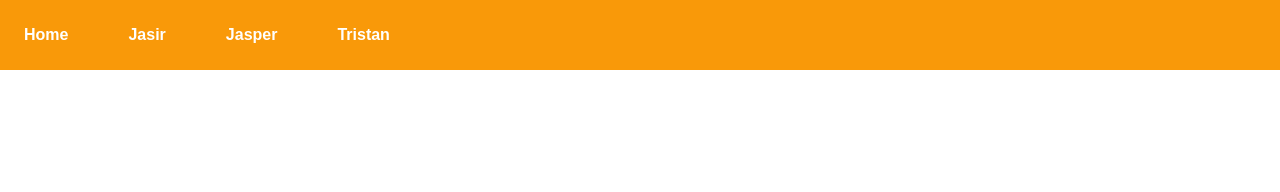
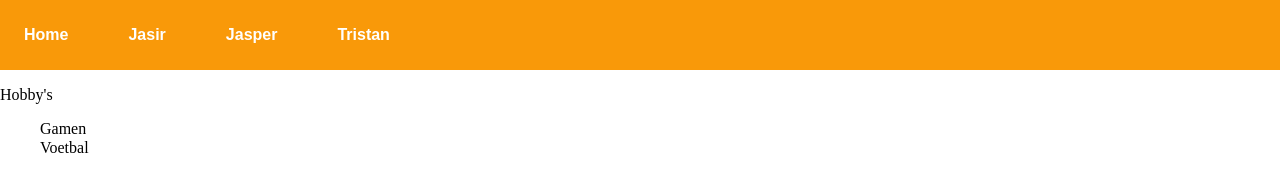
Before and after one commit to Jasirabdikarim/Herkansing, a plain HTML site: page tristan.html in a window 1280 px wide. Drawn offline with Linux system fonts and the light colour scheme.

Commit message:
adding two hobby's to page Tristan

```diff
--- a/tristan.html
+++ b/tristan.html
@@ -26,7 +26,11 @@
       </nav>
     </header>
     <main>
-
+        <p>Hobby's</p>
+        <ul>
+          <li>Gamen</li>
+          <li>Voetbal</li>
+        </ul>
     </main>
     <footer>
 
```
